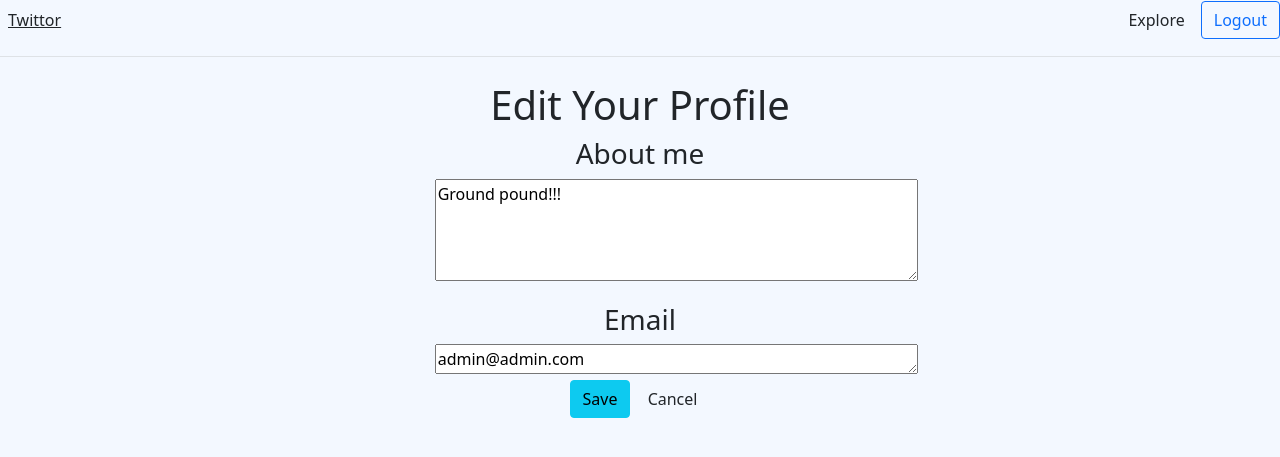
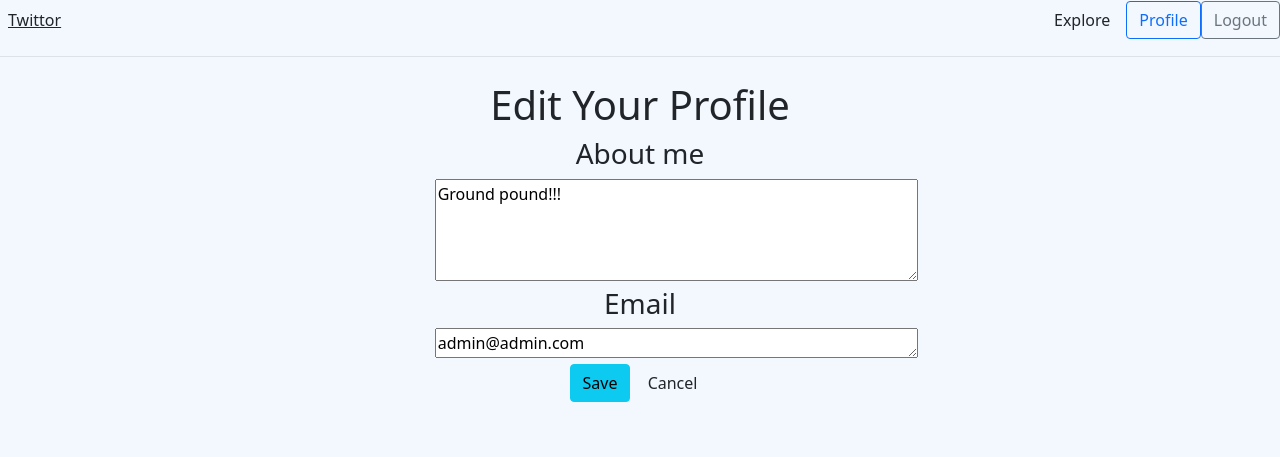
Before and after one commit to Touyu-Pan/flask-demo, a Flask app: page /edit_profile in a window 1280 px wide. Shown: the top 457 px of the page. Run offline with Flask 2, Linux system fonts and the light colour scheme; a user stored in the database is signed in.

Commit message:
upgrade personal profile pic CDN and add button for Profile

```diff
--- a/twittor/models/user.py
+++ b/twittor/models/user.py
@@ -47,9 +47,7 @@ class User(UserMixin, db.Model):
 
     def avatar(self, size=80):
         md5_digest = md5(self.email.lower().encode('utf-8')).hexdigest()
-        return 'https://www.gravatar.com/avatar/{}?d=identicon&s={}'.format(
-            md5_digest, size
-        )
+        return f'https://picsum.photos/seed/{md5_digest}/{size}/{size}'
 
     def follow(self, user):
         if not self.is_following(user):
--- a/twittor/templates/base.html
+++ b/twittor/templates/base.html
@@ -4,14 +4,20 @@
   <meta charset="UTF-8">
   <meta http-equiv="X-UA-Compatible" content="IE=edge">
   <!-- Bootstrap CDN -->
-  <link href="https://cdn.jsdelivr.net/npm/bootstrap@5.0.1/dist/css/bootstrap.min.css" rel="stylesheet" integrity="sha384-+0n0xVW2eSR5OomGNYDnhzAbDsOXxcvSN1TPprVMTNDbiYZCxYbOOl7+AMvyTG2x" crossorigin="anonymous">
-  <script src="https://cdn.jsdelivr.net/npm/bootstrap@5.0.1/dist/js/bootstrap.bundle.min.js" integrity="sha384-gtEjrD/SeCtmISkJkNUaaKMoLD0//ElJ19smozuHV6z3Iehds+3Ulb9Bn9Plx0x4" crossorigin="anonymous"></script>
-
+  <link href="https://cdn.jsdelivr.net/npm/bootstrap@5.0.1/dist/css/bootstrap.min.css"
+    rel="stylesheet"
+    integrity="sha384-+0n0xVW2eSR5OomGNYDnhzAbDsOXxcvSN1TPprVMTNDbiYZCxYbOOl7+AMvyTG2x"
+    crossorigin="anonymous">
+  <script src="https://cdn.jsdelivr.net/npm/bootstrap@5.0.1/dist/js/bootstrap.bundle.min.js" integrity="sha384-gtEjrD/SeCtmISkJkNUaaKMoLD0//ElJ19smozuHV6z3Iehds+3Ulb9Bn9Plx0x4"
+    crossorigin="anonymous">
+  </script>
+  <!-- font CDN -->
+  <link href="https://fonts.googleapis.com/css2?family=Montserrat:wght@200&display=swap"
+  rel="stylesheet">
   <!-- jQurey CDN -->
   <script src="https://code.jquery.com/jquery-3.6.0.js"
-  integrity="sha256-H+K7U5CnXl1h5ywQfKtSj8PCmoN9aaq30gDh27Xc0jk="
-  crossorigin="anonymous"></script>
-
+    integrity="sha256-H+K7U5CnXl1h5ywQfKtSj8PCmoN9aaq30gDh27Xc0jk="
+    crossorigin="anonymous"></script>
   {% if title %}
   <title>{{ title }}</title>
   {% else %}
@@ -33,9 +39,10 @@
       <a class="me-3 py-2 text-dark text-decoration-none" href="{{ url_for('explore') }}">Explore</a>
     </nav>
     {% if current_user.is_anonymous %}
-    <a class="btn btn-outline-primary" href="{{ url_for('login') }}">Login</a>
+      <a class="btn btn-outline-primary" href="{{ url_for('login') }}">Login</a>
     {% else %}
-    <a class="btn btn-outline-primary" href="{{ url_for('logout') }}" onclick="signOut();">Logout</a>
+      <a class="btn btn-outline-primary" href="{{ url_for('profile', username = current_user.username) }}">Profile</a>
+      <a class="btn btn-outline-secondary" href="{{ url_for('logout') }}" onclick="signOut();">Logout</a>
     {% endif %}
   </div>
   {% with messages = get_flashed_messages() %}
--- a/twittor/templates/edit_profile.html
+++ b/twittor/templates/edit_profile.html
@@ -8,13 +8,13 @@
     <form action="" method="POST">
         {{ form.hidden_tag() }}
         <h3>About me</h3>
-        <p>
+        <div>
             <!-- {{ form.about_me.label }}<br> -->
             {{ form.about_me(cols=50, rows=4) }}<br>
             {% for error in form.about_me.errors %}
             <span style="color: red;">[{{ error }}]</span>
             {% endfor %}
-        </p>
+        </div>
         <h3>Email</h3>
         <div>
             {{ form.email(cols=50, rows=1) }}<br>
@@ -22,10 +22,10 @@
             <span style="color: red;">[{{ error }}]</span>
             {% endfor %}
         </div>
-        <p>
+        <div>
             <button class="btn btn-info" type="submit" name="submit" value="submit">Save</button>
             <a href="{{ url_for('profile', username = current_user.username) }}" id="cancel" name="cancel" class="btn btn-default">Cancel</a>
-        </p>
+        </div>
     </form>
     </div>
 </div>
```
Also changed, not shown: twittor/twittor.db.
